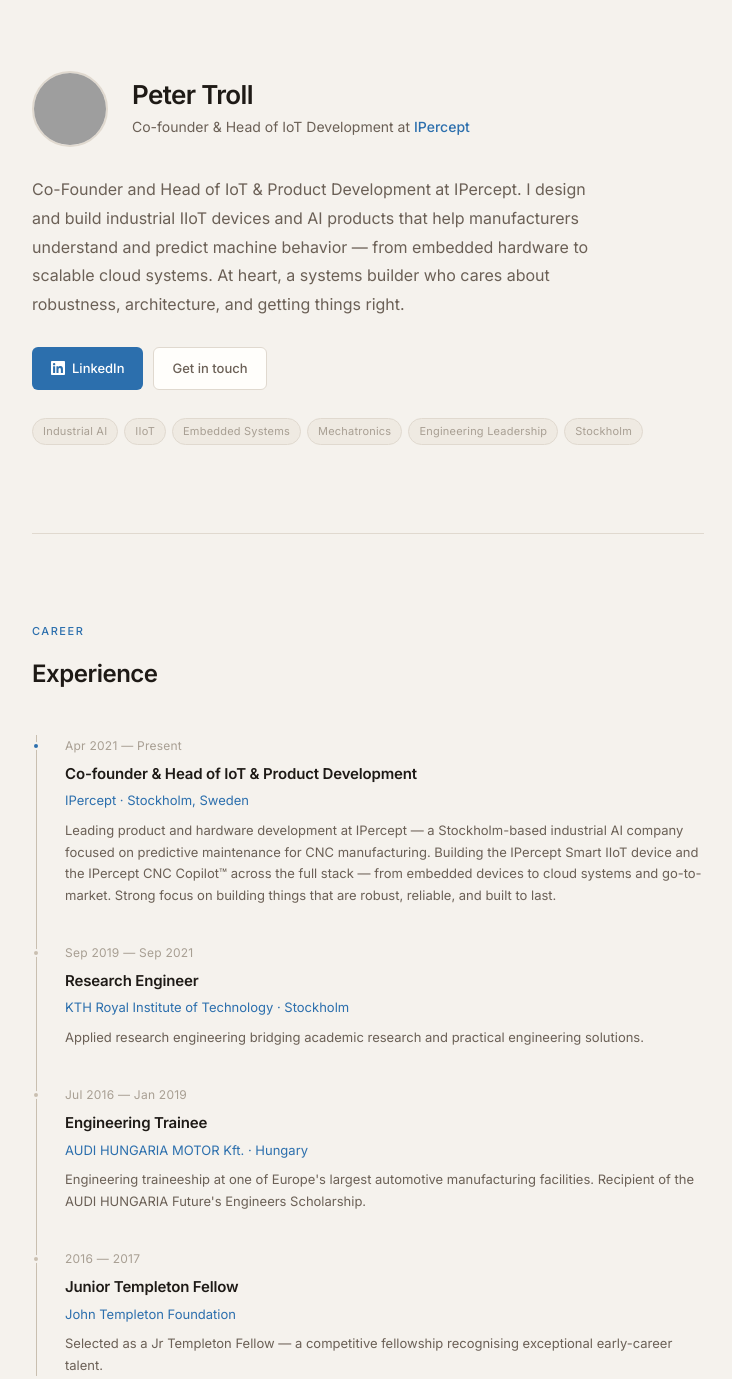
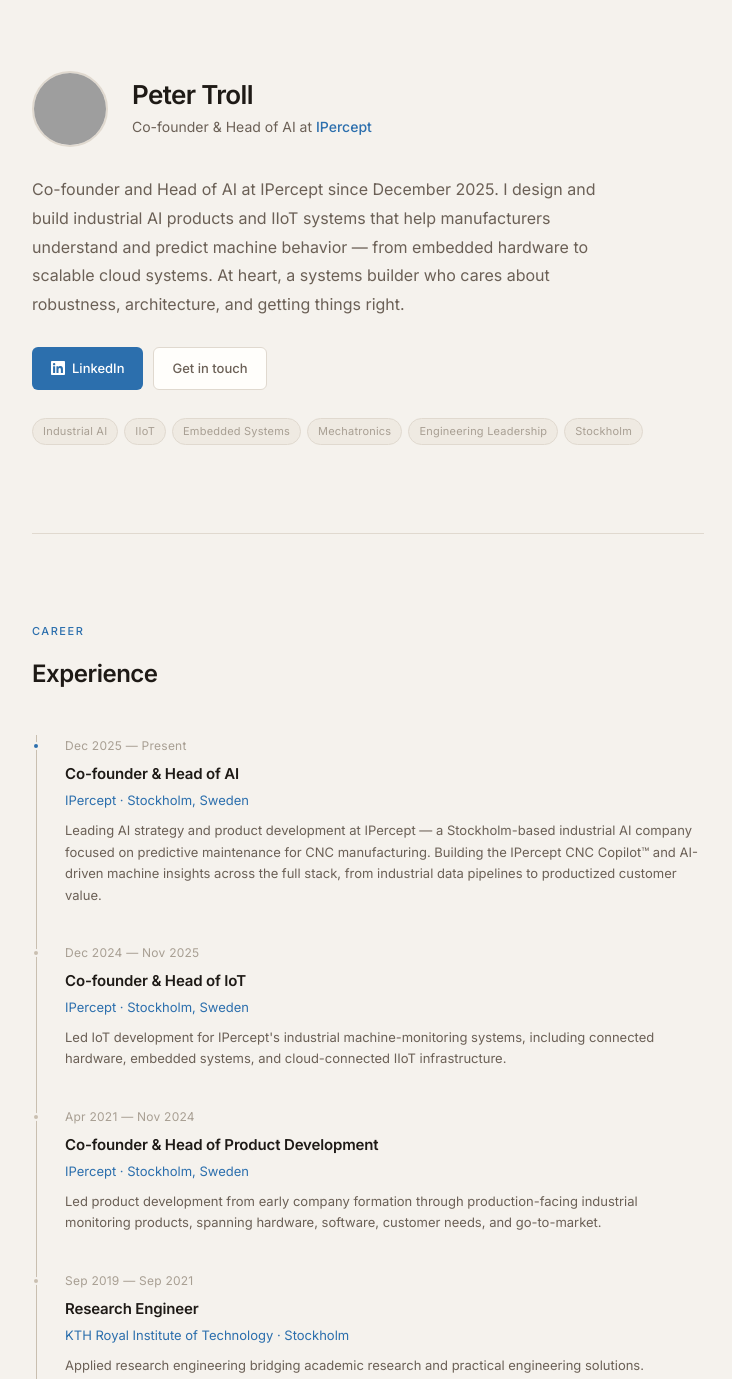
Before and after one commit to trollp/petertroll_webpage, a plain HTML site: page index.html in a window 1280 px wide. Shown: the part 57-1436 px from the top of the page, without its empty margins (272-1004 px from the left). Drawn offline with Linux system fonts and the light colour scheme; grey boxes are pictures that could not be loaded.

Commit message:
Update IPercept title timeline

```diff
--- a/index.html
+++ b/index.html
@@ -3,8 +3,8 @@
 <head>
   <meta charset="UTF-8" />
   <meta name="viewport" content="width=device-width, initial-scale=1.0" />
-  <title>Peter Troll — Co-founder & Head of IoT Development at IPercept</title>
-  <meta name="description" content="Peter Troll is Co-founder and Head of IoT & Product Development at IPercept, a Stockholm-based industrial AI company. Background in mechatronics, robotics, and embedded systems engineering." />
+  <title>Peter Troll — Co-founder & Head of AI at IPercept</title>
+  <meta name="description" content="Peter Troll is Co-founder and Head of AI at IPercept, a Stockholm-based industrial AI company. Background in mechatronics, robotics, embedded systems, and industrial AI products." />
   <meta name="keywords" content="Peter Troll, IPercept, IoT development, industrial AI, embedded systems, mechatronics, robotics, CNC monitoring, Stockholm, Sweden" />
   <meta name="author" content="Peter Troll" />
   <meta name="robots" content="index, follow" />
@@ -12,8 +12,8 @@
 
   <!-- Open Graph -->
   <meta property="og:type" content="profile" />
-  <meta property="og:title" content="Peter Troll — Co-founder & Head of IoT Development" />
-  <meta property="og:description" content="Co-founder and Head of IoT & Product Development at IPercept. Building industrial AI and IIoT devices for CNC machine monitoring. Stockholm, Sweden." />
+  <meta property="og:title" content="Peter Troll — Co-founder & Head of AI" />
+  <meta property="og:description" content="Co-founder and Head of AI at IPercept. Building industrial AI and IIoT systems for CNC machine monitoring. Stockholm, Sweden." />
   <meta property="og:url" content="https://petertroll.com" />
   <meta property="og:image" content="https://petertroll.com/apple-touch-icon.png" />
   <meta property="og:locale" content="en_US" />
@@ -22,8 +22,8 @@
 
   <!-- Twitter Card -->
   <meta name="twitter:card" content="summary" />
-  <meta name="twitter:title" content="Peter Troll — Co-founder & Head of IoT Development" />
-  <meta name="twitter:description" content="Co-founder and Head of IoT & Product Development at IPercept. Building industrial AI and IIoT devices for CNC machine monitoring." />
+  <meta name="twitter:title" content="Peter Troll — Co-founder & Head of AI" />
+  <meta name="twitter:description" content="Co-founder and Head of AI at IPercept. Building industrial AI and IIoT systems for CNC machine monitoring." />
   <meta name="twitter:image" content="https://petertroll.com/apple-touch-icon.png" />
 
   <!-- JSON-LD Structured Data -->
@@ -34,7 +34,7 @@
     "name": "Peter Troll",
     "url": "https://petertroll.com",
     "image": "https://petertroll.com/apple-touch-icon.png",
-    "jobTitle": "Co-founder & Head of IoT Development",
+    "jobTitle": "Co-founder & Head of AI",
     "worksFor": {
       "@type": "Organization",
       "name": "IPercept",
@@ -603,12 +603,12 @@
         />
         <div class="hero-meta">
           <h1>Peter Troll</h1>
-          <div class="title">Co-founder &amp; Head of IoT Development at <strong>IPercept</strong></div>
+          <div class="title">Co-founder &amp; Head of AI at <strong>IPercept</strong></div>
         </div>
       </div>
 
       <p class="hero-bio">
-        Co-Founder and Head of IoT &amp; Product Development at IPercept. I design and build industrial IIoT devices and AI products that help manufacturers understand and predict machine behavior — from embedded hardware to scalable cloud systems. At heart, a systems builder who cares about robustness, architecture, and getting things right.
+        Co-founder and Head of AI at IPercept since December 2025. I design and build industrial AI products and IIoT systems that help manufacturers understand and predict machine behavior — from embedded hardware to scalable cloud systems. At heart, a systems builder who cares about robustness, architecture, and getting things right.
       </p>
 
       <div class="hero-actions">
@@ -641,11 +641,29 @@
       <div class="timeline">
 
         <div class="timeline-item">
-          <div class="timeline-date">Apr 2021 — Present</div>
+          <div class="timeline-date">Dec 2025 — Present</div>
           <div class="timeline-content">
-            <h3>Co-founder &amp; Head of IoT &amp; Product Development</h3>
+            <h3>Co-founder &amp; Head of AI</h3>
             <div class="org">IPercept · Stockholm, Sweden</div>
-            <p>Leading product and hardware development at IPercept — a Stockholm-based industrial AI company focused on predictive maintenance for CNC manufacturing. Building the IPercept Smart IIoT device and the IPercept CNC Copilot™ across the full stack — from embedded devices to cloud systems and go-to-market. Strong focus on building things that are robust, reliable, and built to last.</p>
+            <p>Leading AI strategy and product development at IPercept — a Stockholm-based industrial AI company focused on predictive maintenance for CNC manufacturing. Building the IPercept CNC Copilot™ and AI-driven machine insights across the full stack, from industrial data pipelines to productized customer value.</p>
+          </div>
+        </div>
+
+        <div class="timeline-item">
+          <div class="timeline-date">Dec 2024 — Nov 2025</div>
+          <div class="timeline-content">
+            <h3>Co-founder &amp; Head of IoT</h3>
+            <div class="org">IPercept · Stockholm, Sweden</div>
+            <p>Led IoT development for IPercept's industrial machine-monitoring systems, including connected hardware, embedded systems, and cloud-connected IIoT infrastructure.</p>
+          </div>
+        </div>
+
+        <div class="timeline-item">
+          <div class="timeline-date">Apr 2021 — Nov 2024</div>
+          <div class="timeline-content">
+            <h3>Co-founder &amp; Head of Product Development</h3>
+            <div class="org">IPercept · Stockholm, Sweden</div>
+            <p>Led product development from early company formation through production-facing industrial monitoring products, spanning hardware, software, customer needs, and go-to-market.</p>
           </div>
         </div>
 
```
Also changed, not shown: 1 other file.
